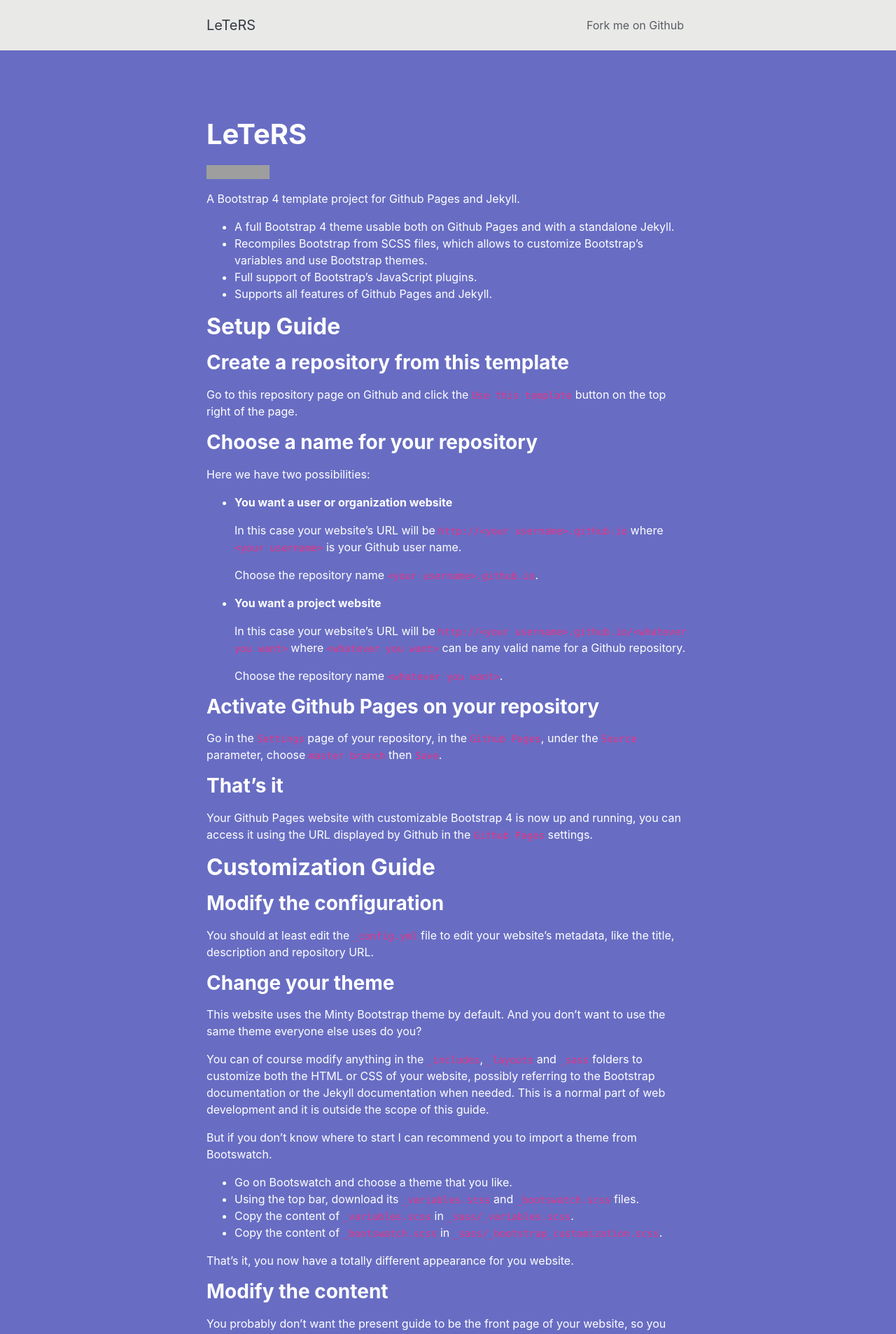
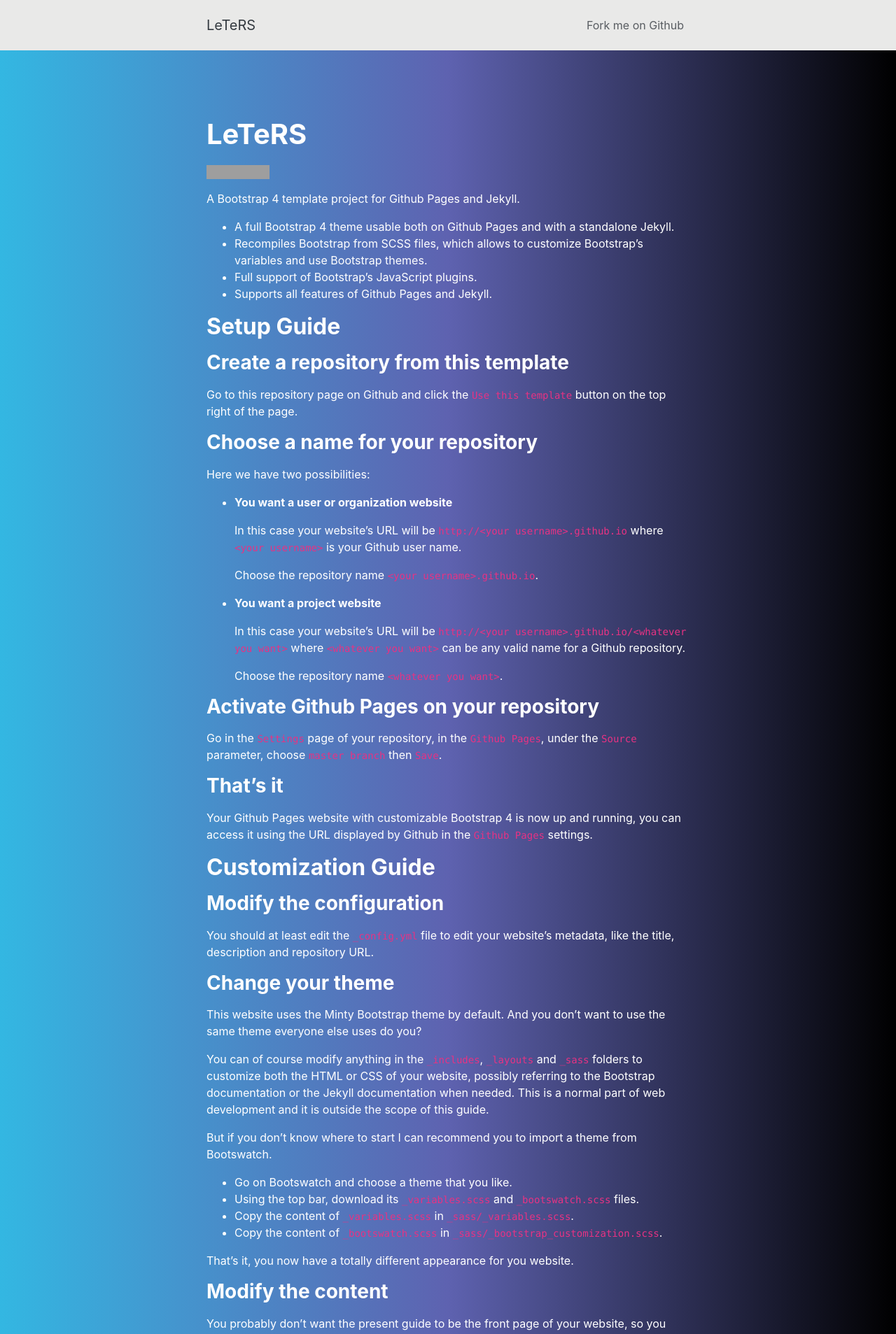
Before and after one commit to TrpDreams/leters, a Jekyll site: the page built from index.md, in a window 1280 px wide. Shown: the top 1907 px of the page at 70% size. Built offline with Jekyll 4.4.1, drawn with Linux system fonts in a browser that asks for light colours; grey boxes are pictures that could not be loaded.

Commit message:
Update _bootstrap_customization.scss

```diff
--- a/_sass/_bootstrap_customization.scss
+++ b/_sass/_bootstrap_customization.scss
@@ -30,7 +30,7 @@ $frosted-opacity: .3 !default;
 // Body
 
 body {
-  background-image: $body-bg-image;
+  background-image: linear-gradient(90deg, #33b7e2, #5e62b0, #000000);
 }
 
 // Tables
```
